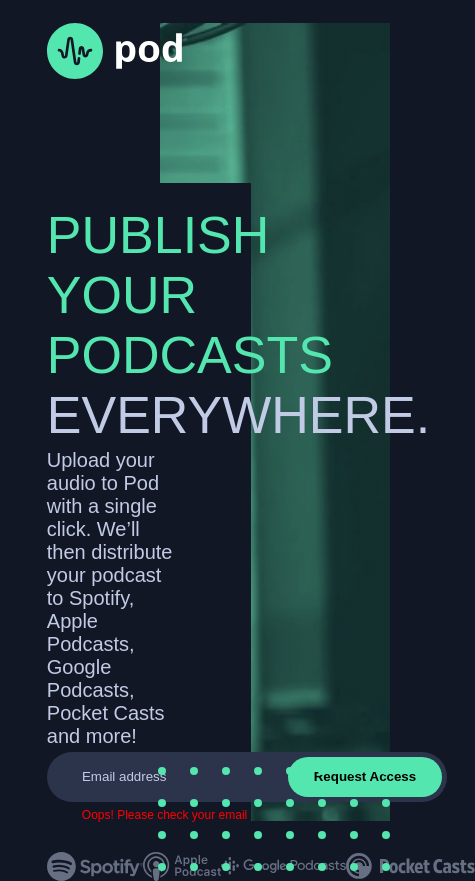
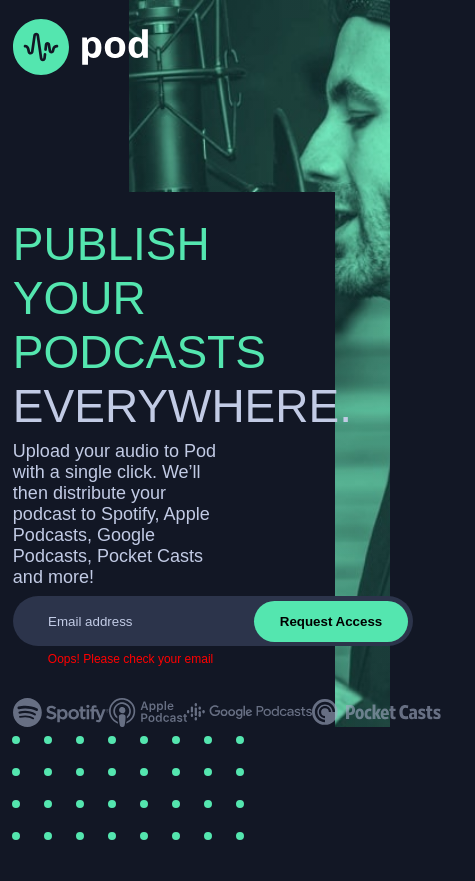
Before and after one commit to Borovnica1/pod-request-access-landing-page, a plain HTML site: page index.html in a window 390 px wide. Shown: the whole page, 475 px wide, since content can reach past the window. After the commit the page ends 844 px from the top, so only its background shows below. Drawn offline with Linux system fonts and the light colour scheme; a web font is replaced by a local one.

Commit message:
make tablet version

```diff
--- a/style.css
+++ b/style.css
@@ -117,6 +117,7 @@ p {
   display: flex;
   flex-direction: column;
   justify-content: space-between;
+
 }
 
 .primary-color-text {
@@ -142,6 +143,9 @@ p {
   background-size:cover;
   grid-area: 1 / 2 / 6 / 5;
   z-index: -1;
+  background-position: center;
+  background-size: cover;
+  background-repeat: no-repeat;
 }
 
 .container__dots {
@@ -150,3 +154,38 @@ p {
   right: 0;
   transform: translateY(50%);
 }
+
+@media (max-width: 770px) {
+  body {
+    padding: 0 0 30% 0;
+    position: relative;
+  }
+
+  .container {
+    position: initial;
+  }
+
+  :root {
+    --font-size: 18px;
+  }
+
+  .title {
+    font-size: 46px;
+  }
+
+  .logo {
+    padding: 15% 0 0 10%;
+  }
+
+  .container article {
+    margin-right: -30%;
+    margin-top: 18%;
+    padding: 10% 5% 0 5%;
+  }
+
+  .container__dots {
+    bottom: 0;
+    left: 3%;
+    transform: translateY(0%);
+  }
+}
```
